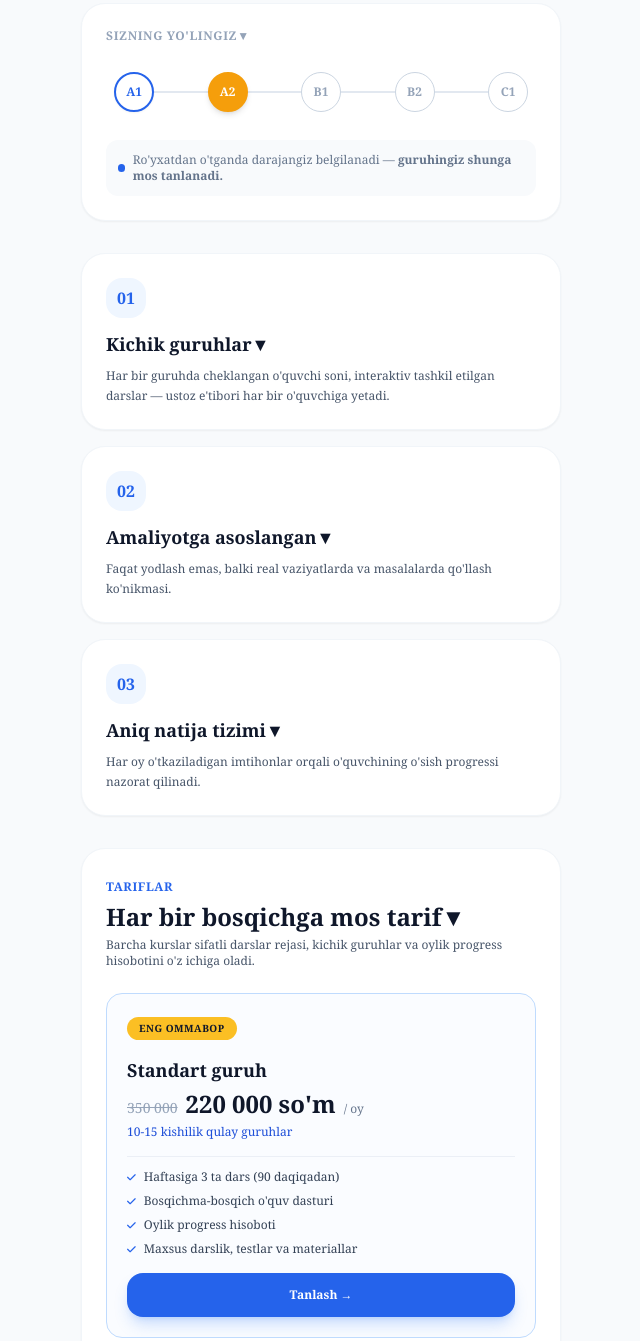
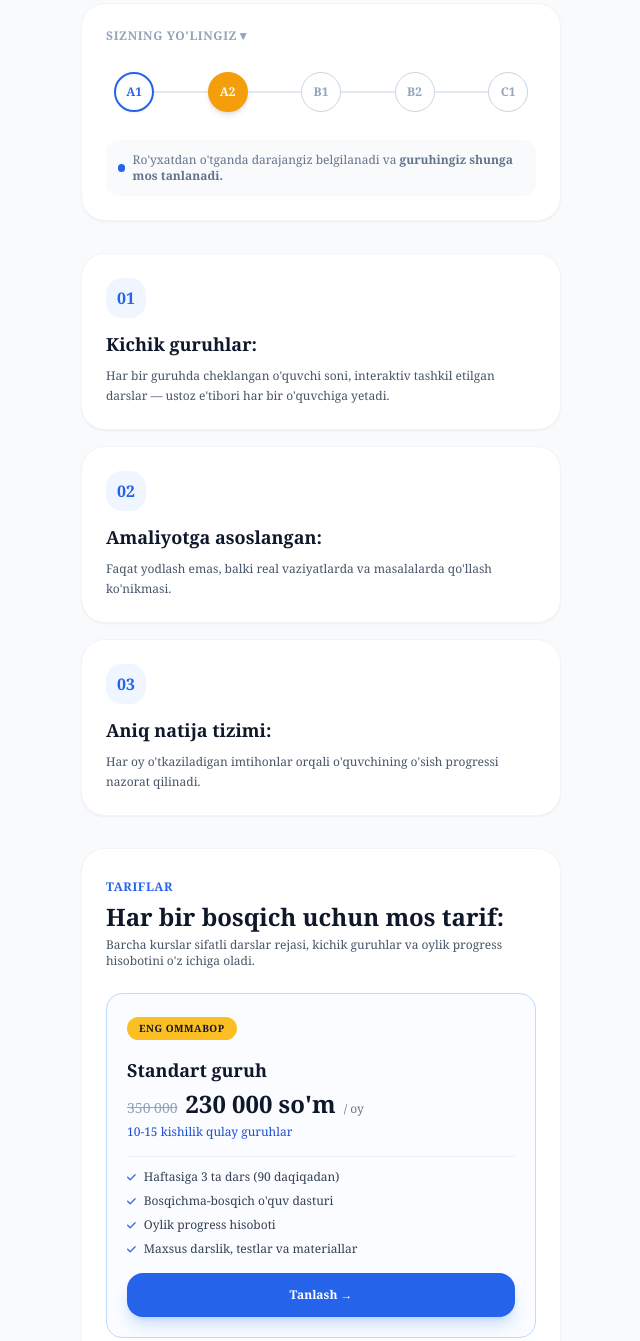
Before and after one commit to SadullayevAsilbek/BestWayEducationCenter, a plain HTML site: page index.html in a window 1280 px wide. Shown: the part 488-1829 px from the top of the page, without its empty margins (319-959 px from the left). Drawn offline with nearby package versions, Linux system fonts and the light colour scheme.

Commit message:
Add files via upload

```diff
--- a/index.html
+++ b/index.html
@@ -37,12 +37,12 @@
 
         <!-- Hero Section -->
         <section class="bg-white p-6 rounded-3xl shadow-sm border border-slate-100 space-y-5">
-            <span class="inline-block px-3.5 py-1.5 bg-blue-50 text-blue-700 rounded-full text-xs font-bold tracking-wide">• ZAMONAVIY TA'LIM - PROFESSIONAL RIVOJLANISH</span>
+            <span class="inline-block px-3.5 py-1.5 bg-blue-50 text-blue-700 rounded-full text-xs font-bold tracking-wide">• ZAMONAVIY TA'LIM — PROFESSIONAL RIVOJLANISH</span>
             <h1 class="text-3xl font-extrabold text-slate-900 leading-tight">
                 Ta'limdagi har bir qadam — <span class="text-blue-600">kelajak uchun</span> katta natija.
             </h1>
             <p class="text-slate-600 text-sm leading-relaxed">
-                Best Way Education Center da o'zingiz istagan fan va yo'nalishlarni aniq reja, kichik guruhlar hamda tajribali ustozlar bilan o'rganing. Joyingizni hoziroq band qiling.Joylar soni cheklangan!
+                Best Way Education Center da o'zingiz istagan fan va yo'nalishlarni aniq reja, kichik guruhlar hamda tajribali ustozlar bilan o'rganing. Joyingizni hoziroq band qiling. Joylar soni cheklangan!
             </p>
             <div class="flex gap-3 pt-2">
                 <a href="#form-section" class="flex-1 bg-blue-600 text-white text-center py-3.5 px-5 rounded-2xl font-bold text-sm hover:bg-blue-700 transition shadow-lg shadow-blue-500/25 flex items-center justify-center gap-2">
@@ -78,7 +78,7 @@
             </div>
             <div class="text-xs text-slate-500 bg-slate-50 p-3 rounded-xl flex items-center gap-2">
                 <span class="w-2 h-2 rounded-full bg-blue-600"></span>
-                <span>Ro'yxatdan o'tganda darajangiz belgilanadi — <b>guruhingiz shunga mos tanlanadi.</b></span>
+                <span>Ro'yxatdan o'tganda darajangiz belgilanadi va <b>guruhingiz shunga mos tanlanadi.</b></span>
             </div>
         </section>
 
@@ -86,17 +86,17 @@
         <section id="features-section" class="space-y-4">
             <div class="bg-white p-6 rounded-3xl shadow-sm border border-slate-100 space-y-2">
                 <div class="w-10 h-10 rounded-2xl bg-blue-50 text-blue-600 flex items-center justify-center font-bold mb-3">01</div>
-                <h3 class="font-extrabold text-slate-900 text-lg">Kichik guruhlar▼</h3>
+                <h3 class="font-extrabold text-slate-900 text-lg">Kichik guruhlar:</h3>
                 <p class="text-slate-600 text-xs leading-relaxed">Har bir guruhda cheklangan o'quvchi soni, interaktiv tashkil etilgan darslar — ustoz e'tibori har bir o'quvchiga yetadi.</p>
             </div>
             <div class="bg-white p-6 rounded-3xl shadow-sm border border-slate-100 space-y-2">
                 <div class="w-10 h-10 rounded-2xl bg-blue-50 text-blue-600 flex items-center justify-center font-bold mb-3">02</div>
-                <h3 class="font-extrabold text-slate-900 text-lg">Amaliyotga asoslangan▼</h3>
+                <h3 class="font-extrabold text-slate-900 text-lg">Amaliyotga asoslangan:</h3>
                 <p class="text-slate-600 text-xs leading-relaxed">Faqat yodlash emas, balki real vaziyatlarda va masalalarda qo'llash ko'nikmasi.</p>
             </div>
             <div class="bg-white p-6 rounded-3xl shadow-sm border border-slate-100 space-y-2">
                 <div class="w-10 h-10 rounded-2xl bg-blue-50 text-blue-600 flex items-center justify-center font-bold mb-3">03</div>
-                <h3 class="font-extrabold text-slate-900 text-lg">Aniq natija tizimi▼</h3>
+                <h3 class="font-extrabold text-slate-900 text-lg">Aniq natija tizimi:</h3>
                 <p class="text-slate-600 text-xs leading-relaxed">Har oy o'tkaziladigan imtihonlar orqali o'quvchining o'sish progressi nazorat qilinadi.</p>
             </div>
         </section>
@@ -105,7 +105,7 @@
         <section id="pricing-section" class="bg-white p-6 rounded-3xl shadow-sm border border-slate-100 space-y-6">
             <div>
                 <span class="text-xs font-bold text-blue-600 tracking-wider uppercase">TARIFLAR</span>
-                <h2 class="text-2xl font-black text-slate-900 mt-1">Har bir bosqichga mos tarif▼</h2>
+                <h2 class="text-2xl font-black text-slate-900 mt-1">Har bir bosqich uchun mos tarif:</h2>
                 <p class="text-slate-600 text-xs mt-1">Barcha kurslar sifatli darslar rejasi, kichik guruhlar va oylik progress hisobotini o'z ichiga oladi.</p>
             </div>
 
@@ -115,7 +115,7 @@
                     <h3 class="text-lg font-extrabold text-slate-900">Standart guruh</h3>
                     <div class="flex items-baseline gap-2 mt-1">
                         <span class="text-slate-400 line-through text-sm">350 000</span>
-                        <span class="text-2xl font-black text-slate-900">220 000 so'm</span>
+                        <span class="text-2xl font-black text-slate-900">230 000 so'm</span>
                         <span class="text-xs text-slate-500">/ oy</span>
                     </div>
                     <p class="text-xs text-blue-700 font-medium mt-1">10-15 kishilik qulay guruhlar</p>
@@ -266,15 +266,17 @@
     <footer class="bg-[#0b1329] text-white py-8 px-6 mt-12">
         <div class="max-w-lg mx-auto flex flex-col items-center text-center space-y-4">
             <div class="flex items-center gap-2">
-                <div class="w-8 h-8 rounded-full bg-white/10 flex items-center justify-center font-bold text-xs"><div class="w-10 h-10 rounded-full border border-slate-700 overflow-hidden flex items-center justify-center bg-slate-800 shadow-sm">
-    <img src="logo.jpg" alt="Logo" class="w-full h-full object-cover">
+                <div class="w-8 h-8  -white/10 flex items-center justify-center font-bold text-xs"><div class="w-10 h overflow-hidden flex items-center justify-center bg-slate-800 shadow-sm">
+
 </div></div>
                 <span class="font-extrabold tracking-wider text-sm">BEST WAY EDUCATION CENTER</span>
             </div>
-            <div class="flex gap-6 text-sm text-slate-300">
+
                 <a href="https://instagram.com/bestway.education" target="_blank" class="hover:text-white">Instagram</a>
                 <a href="https://t.me/SadullayevAQ" target="_blank" class="hover:text-white">Telegram</a>
-                <a href="tel:+998942244955" class="hover:text-white">+998 94 224 49 55</a>
+                <a href="tel:+998942244955" class="hover:text-white">Aloqa uchun:+998942244955
+
+                </a>
             </div>
         </div>
     </footer>
```
